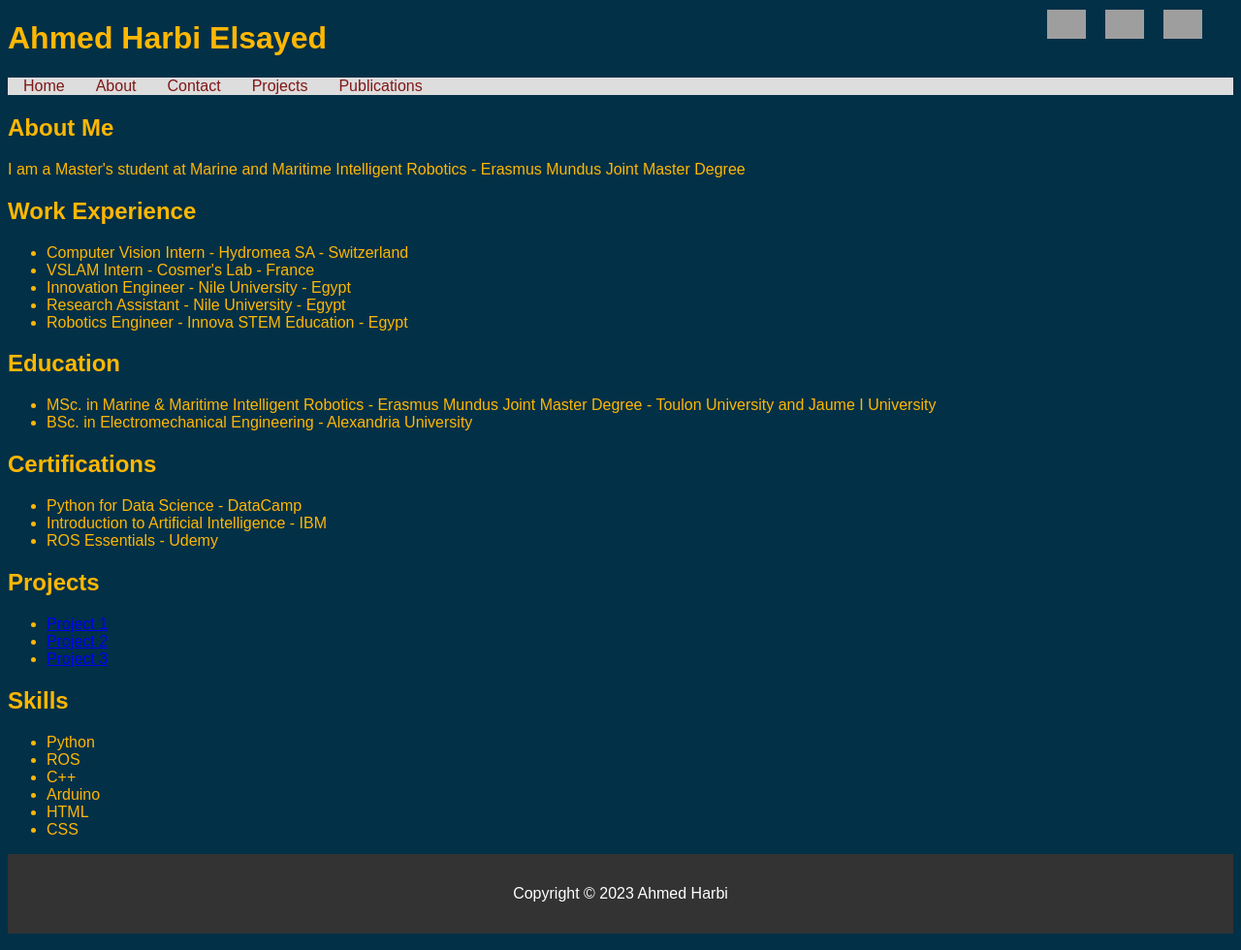
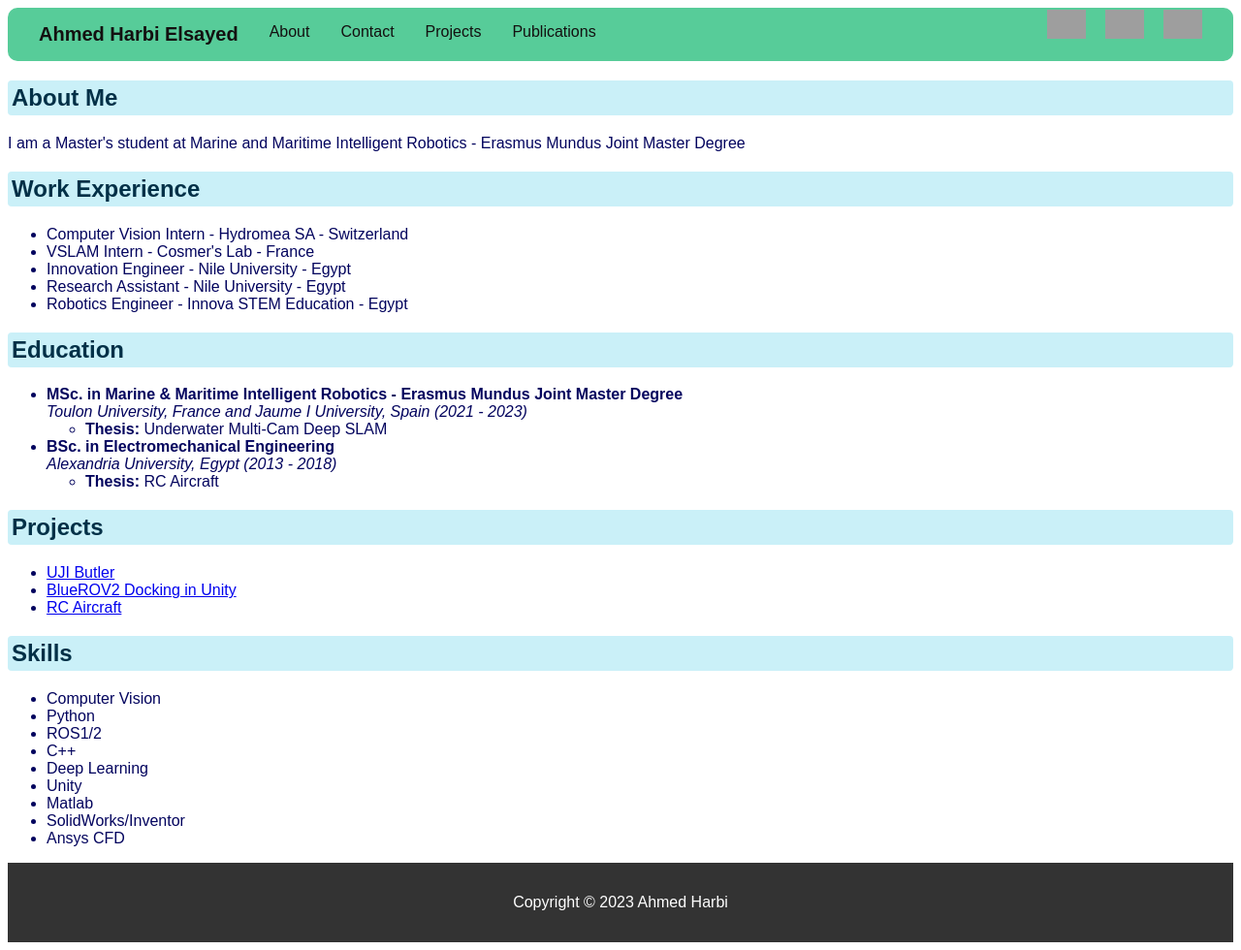
Before and after one commit to ahmedharbii/ahmedharbi.github.io, a PHP site: page / in a window 1280 px wide. Shown: the whole page at 97% size. Run offline with PHP 8.4, Linux system fonts and the light colour scheme; grey boxes are pictures that could not be loaded.

Commit message:
some changes

```diff
--- a/_site/publications.html
+++ b/_site/publications.html
@@ -9,9 +9,9 @@
 	<header>
 		<nav>
 			<ul>
-				<li><a href="index.html">Home</a></li>
-				<li><a href="#">About</a></li>
-				<li><a href="#">Contact</a></li>
+				<li><a href="index.html" class="name">Ahmed Harbi Elsayed</a></li>
+				<li><a href="about.html">About</a></li>
+				<li><a href="contact.html">Contact</a></li>
 				<li><a href="projects.html">Projects</a></li>
 				<li><a href="publications.html">Publications</a></li>
 			</ul>
--- a/index.html
+++ b/index.html
@@ -7,12 +7,11 @@
 </head>
 
 <body>
-    <h1>Ahmed Harbi Elsayed</h1>
     <nav>
         <ul>
-          <li><a href="index.html">Home</a></li>
-          <li><a href="#">About</a></li>
-          <li><a href="#">Contact</a></li>
+          <li><a href="index.html" class="name">Ahmed Harbi Elsayed</a></li>
+          <li><a href="about.html">About</a></li>
+          <li><a href="contact.html">Contact</a></li>
           <li><a href="projects.html">Projects</a></li>
           <li><a href="publications.html">Publications</a></li>
         </ul>
@@ -40,15 +39,6 @@
             <h2>About Me</h2>
             <p>I am a Master's student at Marine and Maritime Intelligent Robotics - Erasmus Mundus Joint Master Degree</p>
         </section>
-<!--
-        <section>
-            <h2>Projects</h2>
-            <ul>
-                <li><a href="#">Project 1</a></li>
-                <li><a href="#">Project 2</a></li>
-                <li><a href="#">Project 3</a></li>
-            </ul>
-        </section> -->
 
         <section>
             <h2>Work Experience</h2>
@@ -61,41 +51,48 @@
             </ul>
         </section>
 
-        <section>
-          <h2>Education</h2>
-          <ul>
-              <li>MSc. in Marine & Maritime Intelligent Robotics - Erasmus Mundus Joint Master Degree - Toulon University and Jaume I University</li>
-              <li>BSc. in Electromechanical Engineering -  Alexandria University</li>
-          </ul>
+
+       <section>
+        <h2>Education</h2>
+        <ul>
+          <li>
+            <strong>MSc. in Marine & Maritime Intelligent Robotics - Erasmus Mundus Joint Master Degree</strong><br>
+            <em>Toulon University, France and Jaume I University, Spain (2021 - 2023)</em>
+            <ul>
+              <li><strong>Thesis:</strong> Underwater Multi-Cam Deep SLAM</li>
+            </ul>
+          </li>
+          <li>
+            <strong>BSc. in Electromechanical Engineering</strong><br>
+            <em>Alexandria University, Egypt (2013 - 2018)</em>
+            <ul>
+              <li><strong>Thesis:</strong> RC Aircraft</li>
+          </li>
+        </ul>
       </section>
 
-      <section>
-          <h2>Certifications</h2>
-          <ul>
-              <li>Python for Data Science - DataCamp</li>
-              <li>Introduction to Artificial Intelligence - IBM</li>
-              <li>ROS Essentials - Udemy</li>
-          </ul>
-      </section>
 
       <section>
         <h2>Projects</h2>
         <ul>
-            <li><a href="#">Project 1</a></li>
-            <li><a href="#">Project 2</a></li>
-            <li><a href="#">Project 3</a></li>
+            <li><a href="projects.html">UJI Butler</a></li>
+            <li><a href="projects.html">BlueROV2 Docking in Unity</a></li>
+            <li><a href="projects.html">RC Aircraft</a></li>
         </ul>
     </section>
 
     <section>
         <h2>Skills</h2>
         <ul>
+            <li>Computer Vision</li>
             <li>Python</li>
-            <li>ROS</li>
+            <li>ROS1/2</li>
             <li>C++</li>
-            <li>Arduino</li>
-            <li>HTML</li>
-            <li>CSS</li>
+            <li>Deep Learning</li>
+            <li>Unity</li>
+            <li>Matlab</li>
+            <li>SolidWorks/Inventor</li>
+            <li>Ansys CFD</li>
         </ul>
 
     </section>
--- a/publications.html
+++ b/publications.html
@@ -9,9 +9,9 @@
 	<header>
 		<nav>
 			<ul>
-				<li><a href="index.html">Home</a></li>
-				<li><a href="#">About</a></li>
-				<li><a href="#">Contact</a></li>
+				<li><a href="index.html" class="name">Ahmed Harbi Elsayed</a></li>
+				<li><a href="about.html">About</a></li>
+				<li><a href="contact.html">Contact</a></li>
 				<li><a href="projects.html">Projects</a></li>
 				<li><a href="publications.html">Publications</a></li>
 			</ul>
--- a/styles.css
+++ b/styles.css
@@ -17,6 +17,25 @@
   --selective-yellow: #ffb703ff;
   --ut-orange: #fb8500ff;
 
+  /*Turquoise*/
+  --federal-blue: #03045eff;
+  --marian-blue: #023e8aff;
+  --honolulu-blue: #0077b6ff;
+  --blue-green: #0096c7ff;
+  --pacific-cyan: #00b4d8ff;
+  --vivid-sky-blue: #48cae4ff;
+  --non-photo-blue: #90e0efff;
+  --non-photo-blue-2: #ade8f4ff;
+  --light-cyan: #caf0f8ff;
+
+  /*white*/
+  --white: #ffffff;
+
+  --lapis-lazuli: #22577aff;
+  --verdigris: #38a3a5ff;
+  --emerald: #57cc99ff;
+  --light-green: #80ed99ff;
+  --tea-green: #c7f9ccff;
 
   /* Gradient */
   --gradient-top: linear-gradient(0deg, var(--bice-blue), var(--floral-white), var(--coral), var(--dark-purple), var(--black));
@@ -29,28 +48,39 @@ body {
 	font-family: Arial, sans-serif;
 	margin: 105;
   /* Example usage */
-  background: var(--prussian-blue);
-  color: var(--selective-yellow);
+  background: var(--white);
+  color: var(--federal-blue);
   /* border: 0.5px solid var(--coral); */
   /* box-shadow: 0 0 10px var(--Prussian-blue); */
   /* text-shadow: 1px 1px 1px var(--black); */
   /* background-image: var(--gradient-top); */
-  /* background-image: var(--blue-green) */
+  background-image: var(--blue-green)
 
 
 }
 
 /* style the page header */
 header {
-	background-color: #862323;
-	/* color: #fff; */
-  color: var(--bice-blue);
 	padding: 1rem;
+  border-radius: 2px;
+  text-align: center;
+  margin: 0;
 }
 
+.name {
+  font-size: 1.25rem;
+  font-weight: bold;
+  text-align: center;
+  margin: 0;
+}
 /* style the navigation menu */
 nav {
-	background-color: #dddddd;
+	background-color: var(--emerald);
+  /* color: var(--bice-blue); */
+  padding: 1rem;
+  border-radius: 10px;
+
+
 }
 /* style the navigation menu links */
 nav ul {
@@ -58,6 +88,7 @@ nav ul {
 	margin: 0;
 	padding: 0;
 	display: flex;
+  justify-content: left;
 }
 
 nav li {
@@ -65,12 +96,21 @@ nav li {
 }
 
 nav a {
-	color: #801717;
+	color: #131010;
 	text-decoration: none;
 }
 
+/* style the active navigation menu link - hovering */
 nav a:hover {
 	color: #0c0c0c;
+}
+
+/* style the sections titles */
+h1, h2, h3, h4, h5, h6 {
+  background-color: var(--light-cyan);
+  color: var(--Prussian-blue);
+  border-radius: 4px;
+	padding: 0.25rem;
 }
 
 /* style the page footer */
```
Also changed, not shown: _site/about.html (added, +17 -0 lines), _site/contact.html (added, +17 -0 lines), _site/index.html (+31 -34 lines), _site/navigation.html (added, +10 -0 lines), _site/projects.html (+6 -5 lines), _site/styles.css (+48 -8 lines), about.html (added, +17 -0 lines), contact.html (added, +17 -0 lines), navigation.html (added, +10 -0 lines), projects.html (+6 -5 lines).
